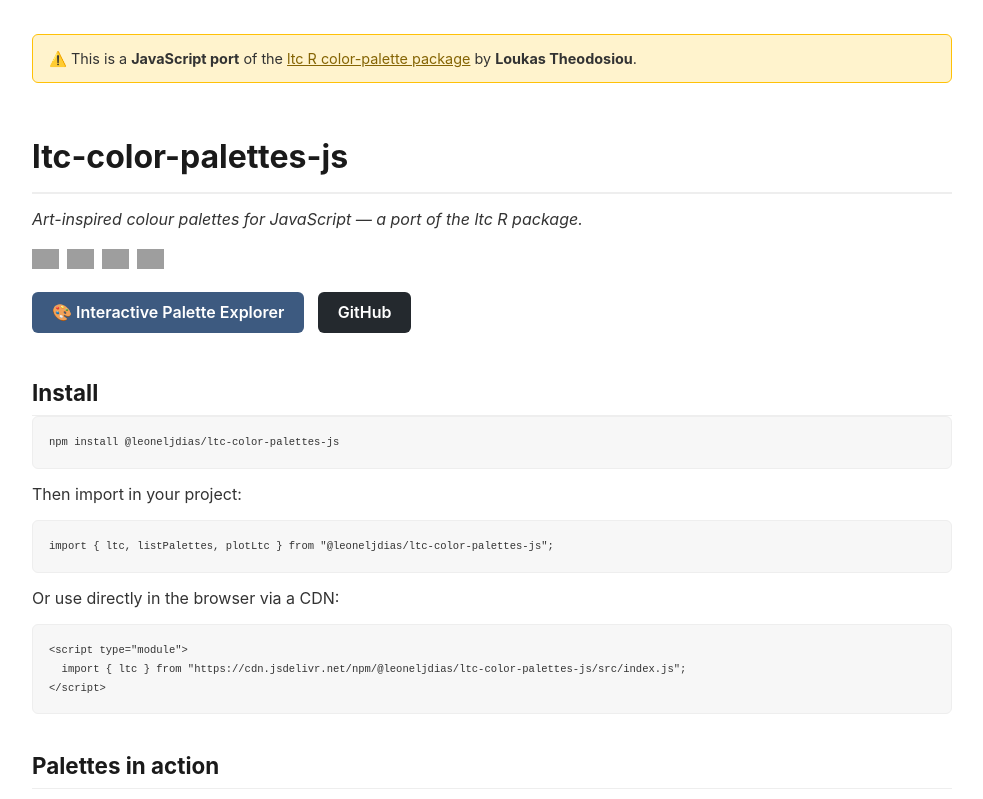
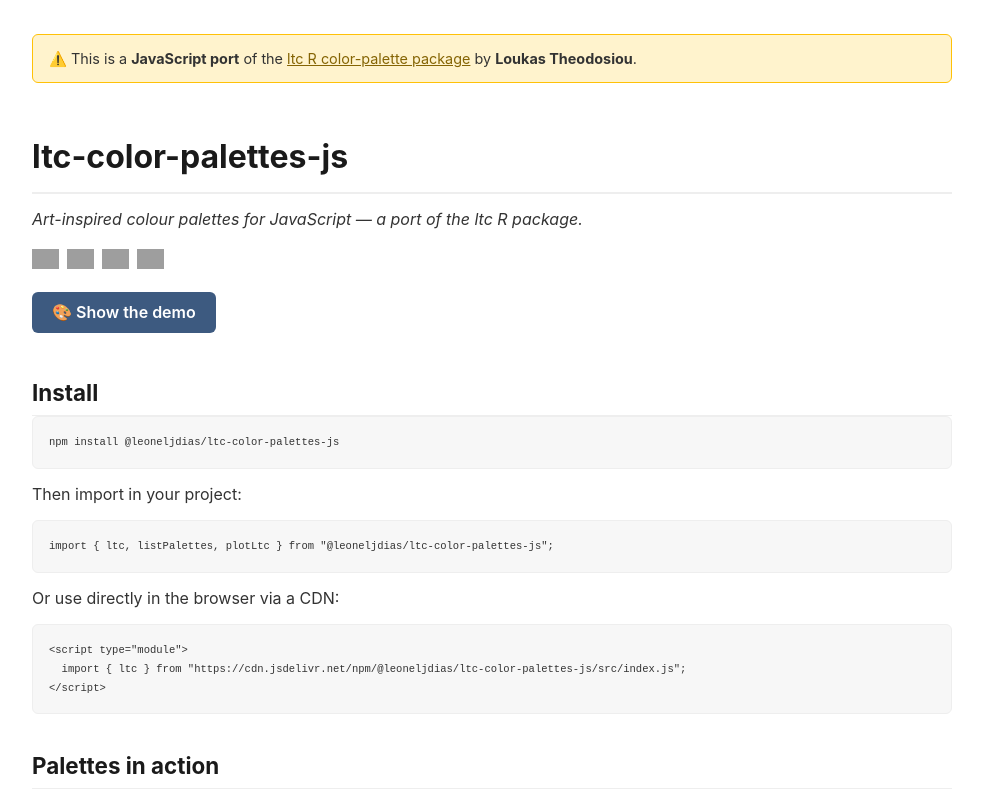
Before and after one commit to leoneljdias/ltc-color-palettes-js, a website: page demo/index.html in a window 1280 px wide. Shown: the top 799 px of the page, without its empty margins (148-1131 px from the left). Drawn offline with Linux system fonts and the light colour scheme; grey boxes are pictures that could not be loaded.

Commit message:
Make badges clickable, remove GitHub button, rename to Show the demo, fix links

```diff
--- a/demo/index.html
+++ b/demo/index.html
@@ -40,16 +40,14 @@
 <p><em>Art-inspired colour palettes for JavaScript — a port of the ltc R package.</em></p>
 
 <div class="badges">
-  <img src="https://img.shields.io/npm/v/@leoneljdias/ltc-color-palettes-js" alt="npm version">
-  <img src="https://img.shields.io/bundlephobia/min/@leoneljdias/ltc-color-palettes-js" alt="npm bundle size">
-  <img src="https://img.shields.io/badge/License-MIT-green.svg" alt="MIT License">
-  <img src="https://img.shields.io/badge/GitHub-181717?logo=github" alt="GitHub">
+  <a href="https://www.npmjs.com/package/@leoneljdias/ltc-color-palettes-js"><img src="https://img.shields.io/npm/v/@leoneljdias/ltc-color-palettes-js" alt="npm version"></a>
+  <a href="https://bundlephobia.com/package/@leoneljdias/ltc-color-palettes-js"><img src="https://img.shields.io/bundlephobia/min/@leoneljdias/ltc-color-palettes-js" alt="npm bundle size"></a>
+  <a href="https://opensource.org/licenses/MIT"><img src="https://img.shields.io/badge/License-MIT-green.svg" alt="MIT License"></a>
+  <a href="https://github.com/leoneljdias/ltc-color-palettes-js"><img src="https://img.shields.io/badge/GitHub-181717?logo=github" alt="GitHub"></a>
 </div>
 
 <p>
-  <a class="btn" href="palette-explorer.html">🎨 Interactive Palette Explorer</a>
-  &nbsp;
-  <a class="btn" href="https://github.com/leoneljdias/ltc-color-palettes-js" style="background:#24292e;">GitHub</a>
+  <a class="btn" href="palette-explorer.html">🎨 Show the demo</a>
 </p>
 
 <h2>Install</h2>
```
Also changed, not shown: demo/palette-explorer.html (+1 -2 lines).
